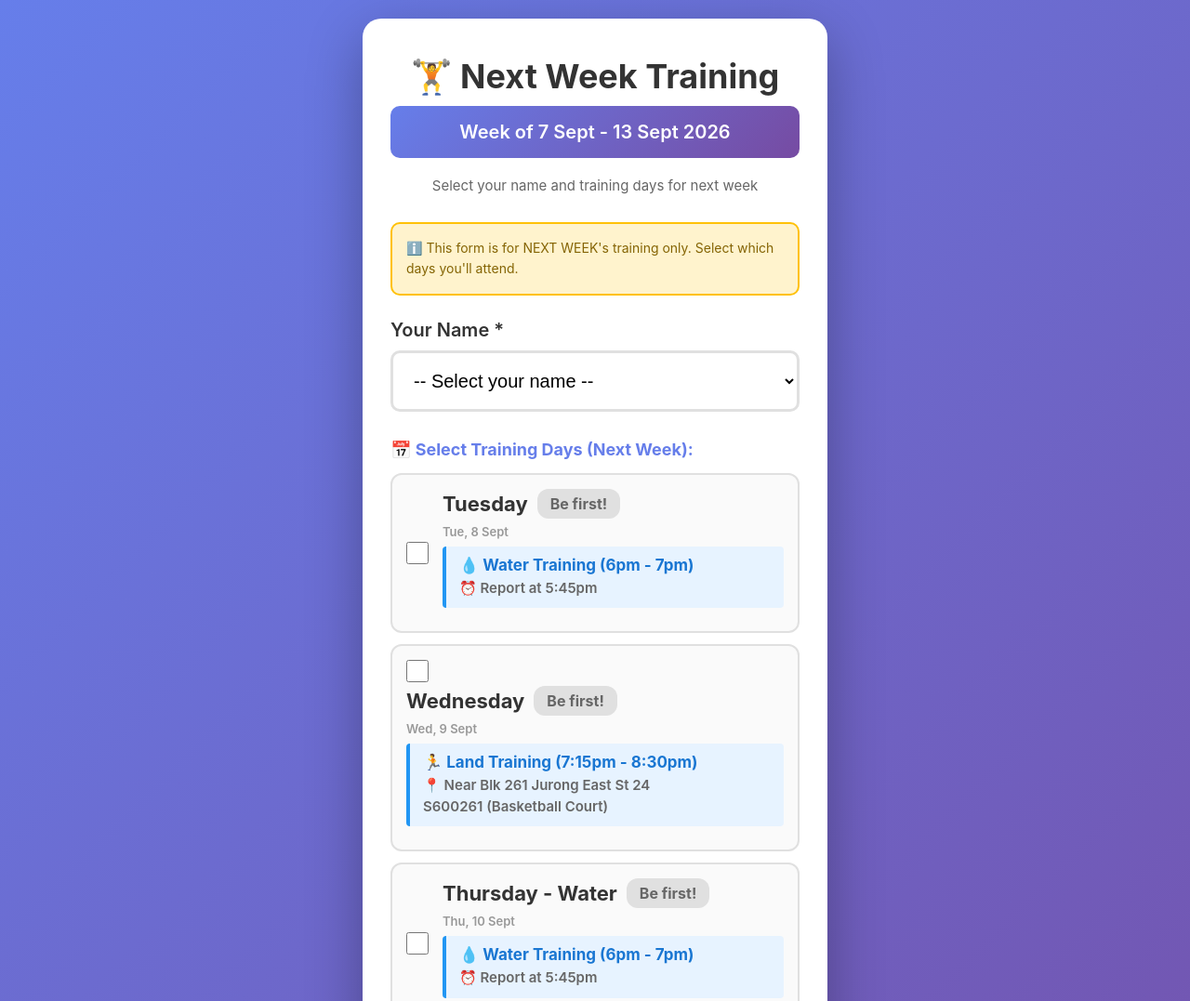
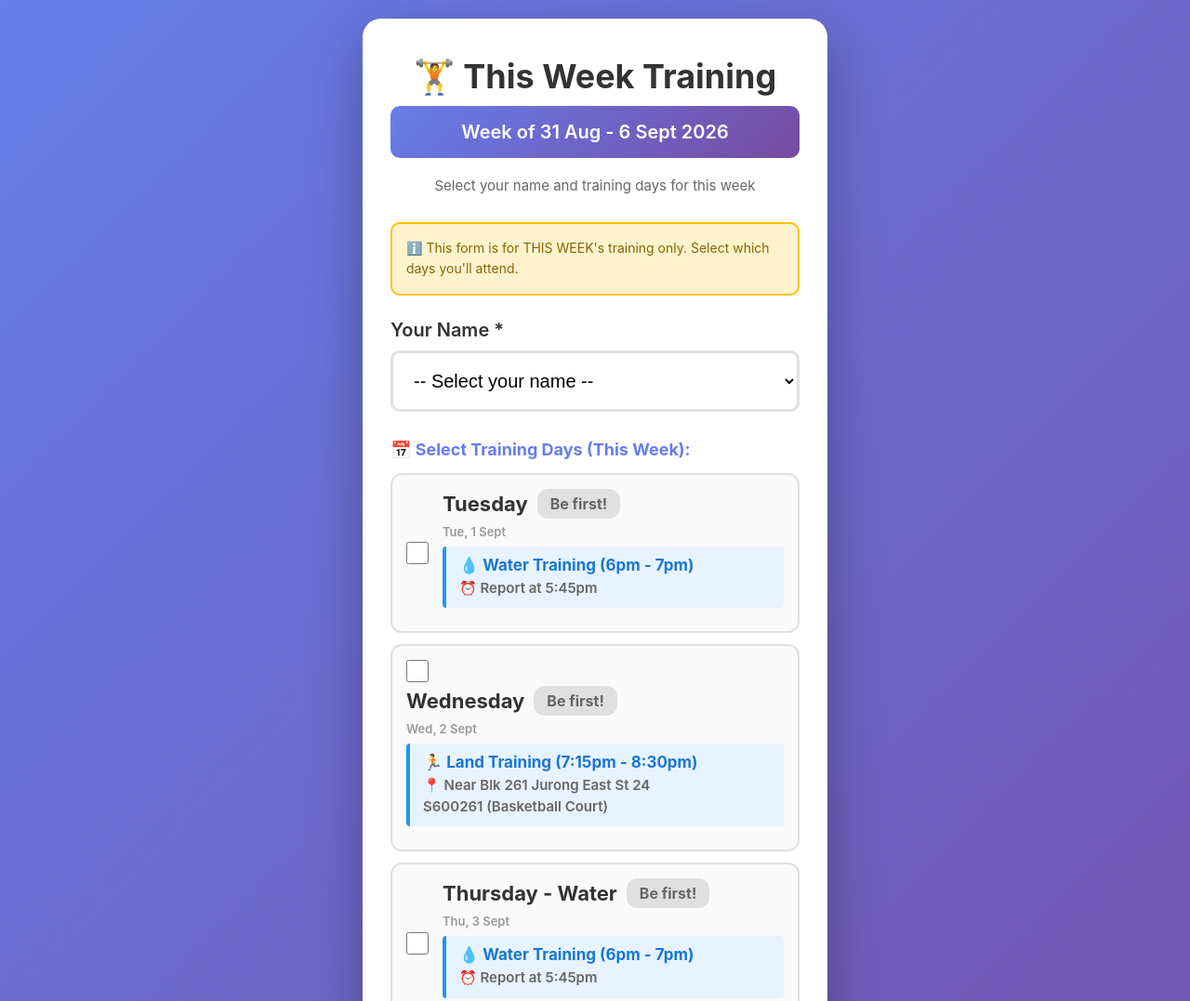
Before and after one commit to TJCSN/attendance-system, a plain HTML site: page weekly-availability.html in a window 1280 px wide. Shown: the top 1077 px of the page at 93% size. Drawn offline with Linux system fonts and the light colour scheme.

Commit message:
Update weekly-availability.html

```diff
--- a/weekly-availability.html
+++ b/weekly-availability.html
@@ -4,7 +4,7 @@
 <head>
     <meta charset="UTF-8">
     <meta name="viewport" content="width=device-width, initial-scale=1.0">
-    <title>Next Week Training Availability</title>
+    <title>This Week Training Availability</title>
     <style>
         * {
             margin: 0;
@@ -374,14 +374,14 @@
 </head>
 <body>
     <div class="container">
-        <h1>🏋️ Next Week Training</h1>
+        <h1>🏋️ This Week Training</h1>
         <div class="week-badge" id="weekBadge">
             <!-- Week dates will be shown here -->
         </div>
-        <p class="subtitle">Select your name and training days for next week</p>
+        <p class="subtitle">Select your name and training days for this week</p>
 
         <div class="info-box">
-            ℹ️ This form is for NEXT WEEK's training only. Select which days you'll attend.
+            ℹ️ This form is for THIS WEEK's training only. Select which days you'll attend.
         </div>
 
         <div class="form-group">
@@ -395,7 +395,7 @@
         </div>
 
         <div class="days-section">
-            <h3>📅 Select Training Days (Next Week):</h3>
+            <h3>📅 Select Training Days (This Week):</h3>
 
             <div class="day-checkbox" id="tuesdayContainer" onclick="toggleDay(this, 'tuesday')">
                 <input type="checkbox" id="tuesday" onchange="updateSelection()">
@@ -495,11 +495,11 @@
         </div>
 
         <button class="btn-submit" onclick="submitAvailability()">
-            ✅ Submit for Next Week
+            ✅ Submit for This Week
         </button>
 
         <div class="success-message" id="successMessage">
-            ✅ Thank you! Your availability for next week has been recorded.
+            ✅ Thank you! Your availability for this week has been recorded.
         </div>
     </div>
 
@@ -821,7 +821,7 @@
                 sunday: { total: 0, left: 0, right: 0, cox: 0 }
             };
 
-            // Count responses for next week's dates
+            // Count responses for this week's dates
             allResponses.forEach(response => {
                 if (response.days && Array.isArray(response.days)) {
                     response.days.forEach(day => {
@@ -901,23 +901,29 @@
             const today = new Date();
             const currentDay = today.getDay(); // 0=Sun, 1=Mon, etc
 
-            // Calculate days until next Monday
-            let daysUntilNextMonday = (8 - currentDay) % 7;
-            if (daysUntilNextMonday === 0) daysUntilNextMonday = 7;
+            // Calculate THIS week's Monday (not next week)
+            let daysFromMonday;
+            if (currentDay === 0) {
+                // Sunday - go back 6 days to get this week's Monday
+                daysFromMonday = -6;
+            } else {
+                // Mon-Sat - go back to get this week's Monday
+                daysFromMonday = -(currentDay - 1);
+            }
 
-            // Get next Monday
-            const nextMonday = new Date(today);
-            nextMonday.setDate(today.getDate() + daysUntilNextMonday);
+            // Get THIS Monday
+            const thisMonday = new Date(today);
+            thisMonday.setDate(today.getDate() + daysFromMonday);
 
-            // Get next Sunday (end of next week)
-            const nextSunday = new Date(nextMonday);
-            nextSunday.setDate(nextMonday.getDate() + 6);
+            // Get this Sunday (end of this week)
+            const thisSunday = new Date(thisMonday);
+            thisSunday.setDate(thisMonday.getDate() + 6);
 
             // Update week badge
-            const weekBadgeText = `Week of ${nextMonday.toLocaleDateString('en-SG', {month: 'short', day: 'numeric'})} - ${nextSunday.toLocaleDateString('en-SG', {month: 'short', day: 'numeric', year: 'numeric'})}`;
+            const weekBadgeText = `Week of ${thisMonday.toLocaleDateString('en-SG', {month: 'short', day: 'numeric'})} - ${thisSunday.toLocaleDateString('en-SG', {month: 'short', day: 'numeric', year: 'numeric'})}`;
             document.getElementById('weekBadge').textContent = weekBadgeText;
 
-            // Calculate each training day for NEXT WEEK
+            // Calculate each training day for THIS WEEK
             const daysOfWeek = {
                 tuesday: { offset: 1, id: 'tuesdayDate' },
                 wednesday: { offset: 2, id: 'wednesdayDate' },
@@ -928,8 +934,8 @@
             };
 
             for (const [dayName, config] of Object.entries(daysOfWeek)) {
-                const date = new Date(nextMonday);
-                date.setDate(nextMonday.getDate() + config.offset);
+                const date = new Date(thisMonday);
+                date.setDate(thisMonday.getDate() + config.offset);
 
                 const dateString = date.toLocaleDateString('en-SG', {
                     weekday: 'short',
```
